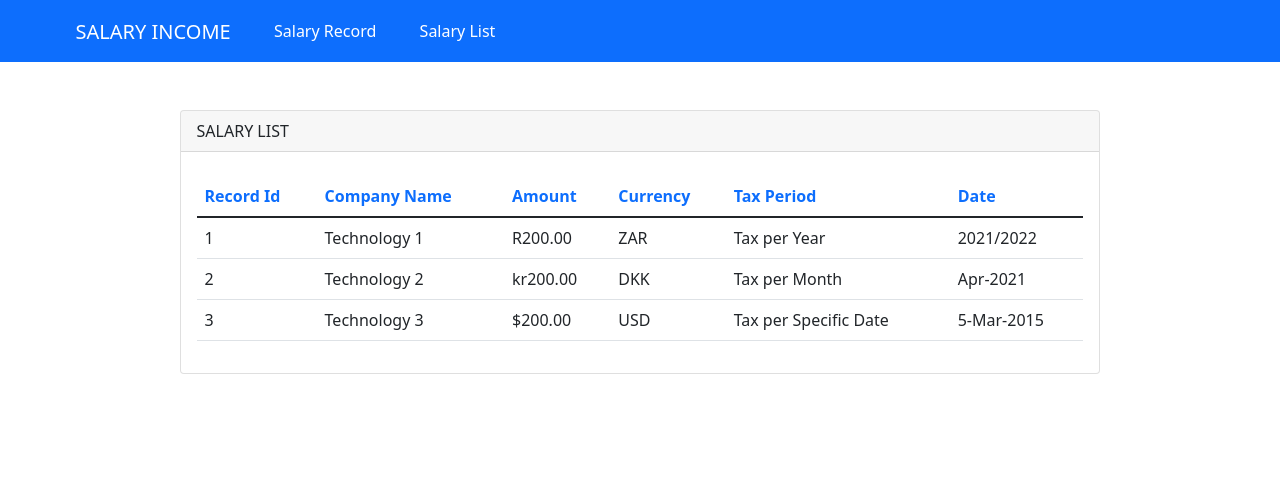
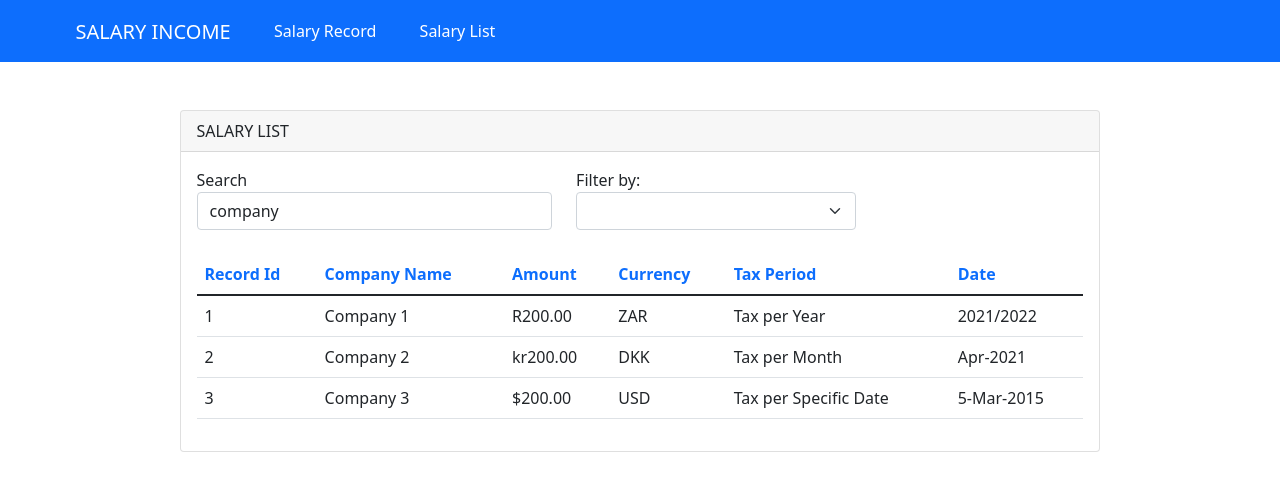
Before and after one commit to Joachim098/AngularDemo, an Angular app: page /salary-list in a window 1280 px wide. Shown: the top 490 px of the page. Built offline with nearby package versions, Linux system fonts and the light colour scheme.

Commit message:
added search and filter

```diff
--- a/src/app/salary/salary-list/salary-list.component.html
+++ b/src/app/salary/salary-list/salary-list.component.html
@@ -4,6 +4,25 @@
             SALARY LIST
         </div>
         <div class="card-body">
+            <div class="row mb-4">
+                <div class="col-5">
+                    Search
+                    <input
+                    class="form-control form-control-md"
+                    type="text"
+                    [(ngModel)]="listSearch"
+                    (change)="clearFilter()"
+                    placeholder="Search by company...">
+                </div>
+                <div class="col-4">
+                    Filter by:
+                    <select [(ngModel)]="selectedFilter" (change)="getFilteredSalary()" class="form-select form-select-md">
+                        <option> Year </option>
+                        <option> Month </option>
+                        <option> Specific Date </option>
+                    </select>
+                </div>
+            </div>
             <table class="table mt-2">
                 <thead class="text-primary">
                     <tr>
@@ -26,7 +45,7 @@
                         </tr>
                 </tbody>
                 <tbody *ngIf="default">
-                    <tr *ngFor="let d of data.getTestData(123)" (click)="showDetail(d.id)">
+                    <tr *ngFor="let d of filteredResults" (click)="showDetail(d.id)">
                         <td> {{d.id}} </td>
                         <td> {{d.companyName}} </td>
                         <td> {{d.amount | currency: d.currency: 'symbol-narrow': '1.2-2'}} </td>
--- a/src/app/salary/salary-list/salary-list.component.ts
+++ b/src/app/salary/salary-list/salary-list.component.ts
@@ -13,11 +13,36 @@ export class SalaryListComponent implements OnInit {
   getData: Salary [];
   results: Salary[];
   salary: Salary = new Salary();
+  filteredResults: Salary[] = [];
+
+  private _listSearch: string = '';
+  selectedFilter: string = '';
+
+  get listSearch(): string{
+    return this._listSearch;
+  }
+  set listSearch(value: string){
+    this._listSearch = value;
+    this.filteredResults = this.performSearch(value);
+  }
 
   constructor() {
     this.data = new Salary();
   }
 
+  performSearch(value: string): Salary[] {
+    value = value.toLowerCase();
+    return this.data.getTestData(123).filter((salary: Salary) => salary.companyName.toLowerCase().includes(value));
+  }
+  performFilter(value: string): Salary[] {
+    return this.data.getTestData(123).filter((salary: Salary) => salary.exactPeriod.includes(value) && salary.companyName.toLocaleLowerCase().includes(this.listSearch));
+  }
+  getFilteredSalary(): void{
+    this.filteredResults = this.performFilter(this.selectedFilter);
+  }
+  clearFilter(){
+    this.selectedFilter = '';
+  }
   showDetail(id: number): void{
     this.getData = this.data.getTestData(123);
     this.getData.forEach(item => {
@@ -46,6 +71,7 @@ export class SalaryListComponent implements OnInit {
 
   ngOnInit(): void {
     this.data.getTestData(123);
+    this.listSearch = 'company';
   }
 
 }
--- a/src/app/salary/salary.ts
+++ b/src/app/salary/salary.ts
@@ -19,7 +19,7 @@ export class Salary{
 
         data.id = id;
         data.userId = userId;
-        data.companyName = 'Technology 1';
+        data.companyName = 'Company 1';
         data.amount = 200;
         data.currency = 'ZAR';
         data.exactPeriod = 'Tax per Year';
@@ -31,7 +31,7 @@ export class Salary{
         data = new Salary();
         data.id = id;
         data.userId = userId;
-        data.companyName = 'Technology 2';
+        data.companyName = 'Company 2';
         data.amount = 200;
         data.currency = 'DKK';
         data.exactPeriod = 'Tax per Month';
@@ -43,7 +43,7 @@ export class Salary{
         data = new Salary();
         data.id = id;
         data.userId = userId;
-        data.companyName = 'Technology 3';
+        data.companyName = 'Company 3';
         data.amount = 200;
         data.currency = 'USD';
         data.exactPeriod = 'Tax per Specific Date';
```
